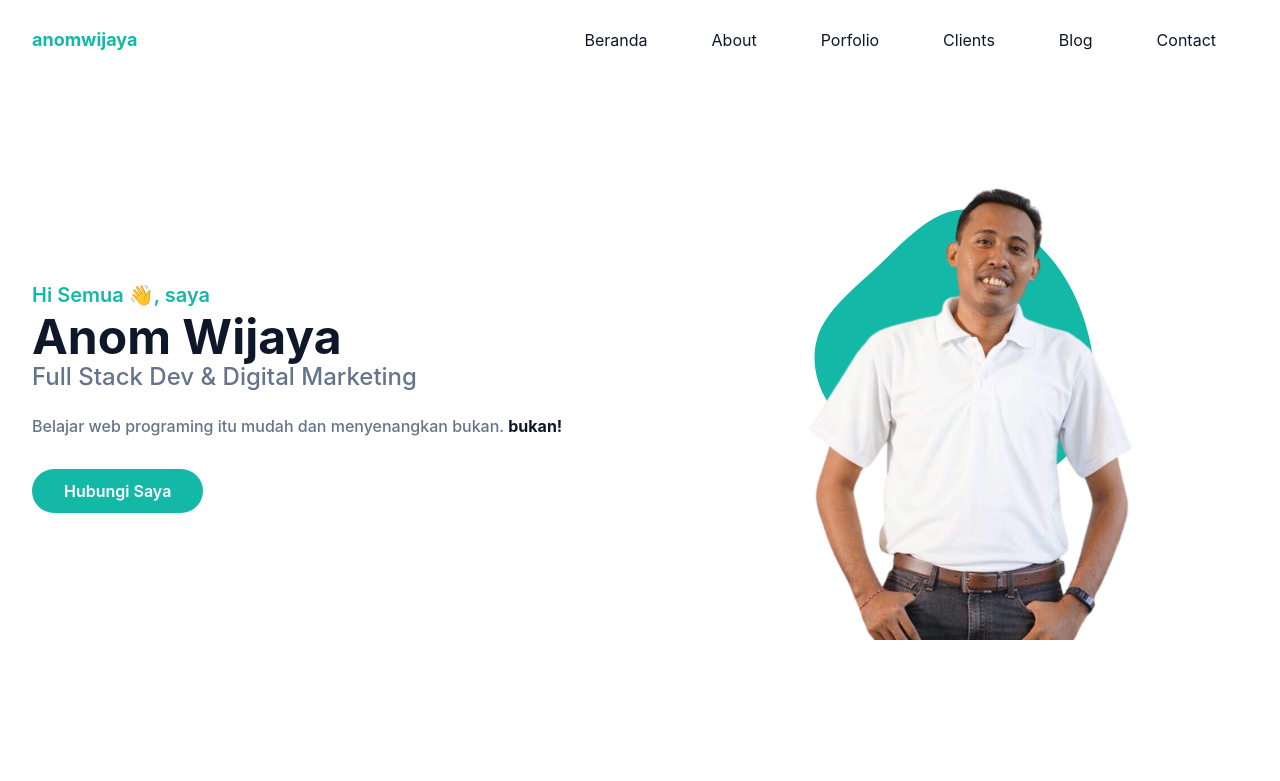
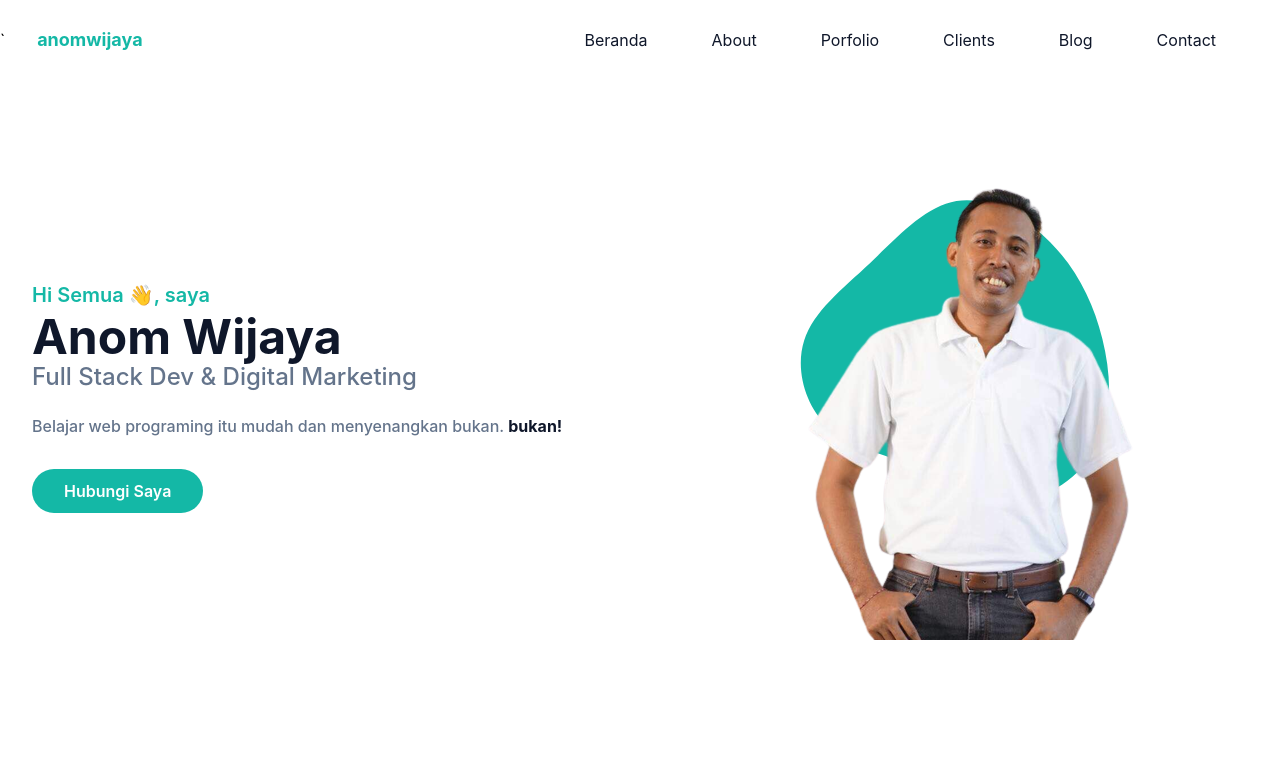
Before and after one commit to a6smile/portfolio-tailwind, a website: page index.html in a window 1280 px wide. Shown: the top 781 px of the page. Drawn offline with Linux system fonts and the light colour scheme.

Commit message:
portfolio tailwind

```diff
--- a/index.html
+++ b/index.html
@@ -12,7 +12,7 @@
 <body>
     <!-- Header Start -->
     <header class="bg-transparent absolute left-0 top-0 w-full flex items-center z-10">
-        <div class="container">
+        ` <div class="container">
             <div class="flex items-center justify-between relative">
                 <div class="px-4">
                     <a href="#home" class="font-bold text-primary text-lg block py-6">anomwijaya</a>
@@ -80,11 +80,11 @@
                 <div class="w-full self-end px-4 lg:w-1/2">
                     <div class="relative mt-10 lg:mt-9 lg:right-0">
                         <img src="dist/img/anom.png" alt="Anom Full Stack" class="max-w-full mx-auto">
-                        <span class="absolute mt-2 -bottom-0 -z-10 left-1/2 -translate-x-1/2 md:scale-122">
-                            <svg width="500" height="565" viewBox="0 0 200 200" xmlns="http://www.w3.org/2000/svg">
+                        <span class="absolute mt-2 top-0 -z-10 left-1/2 -translate-x-1/2 md:scale-150">
+                            <svg width="350" height="350" viewBox="0 0 200 200" xmlns="http://www.w3.org/2000/svg">
                                 <path fill="#14b8a6"
                                     d="M50.9,-62.9C64.6,-49.1,73.4,-31.8,78.1,-12.6C82.9,6.6,83.6,27.6,74.9,43.9C66.3,60.1,48.2,71.5,31.1,71.8C14,72,-2.1,61.1,-18.9,54.1C-35.8,47,-53.3,43.9,-64.7,33C-76.2,22.1,-81.6,3.4,-76.8,-11.7C-72,-26.9,-57,-38.4,-42.5,-52C-28,-65.7,-14,-81.3,2.3,-84.1C18.6,-86.8,37.2,-76.6,50.9,-62.9Z"
-                                    transform="translate(100 100) scale(.70)" />
+                                    transform="translate(100 100) scale(1.1)" />
                             </svg>
                         </span>
                     </div>
```
